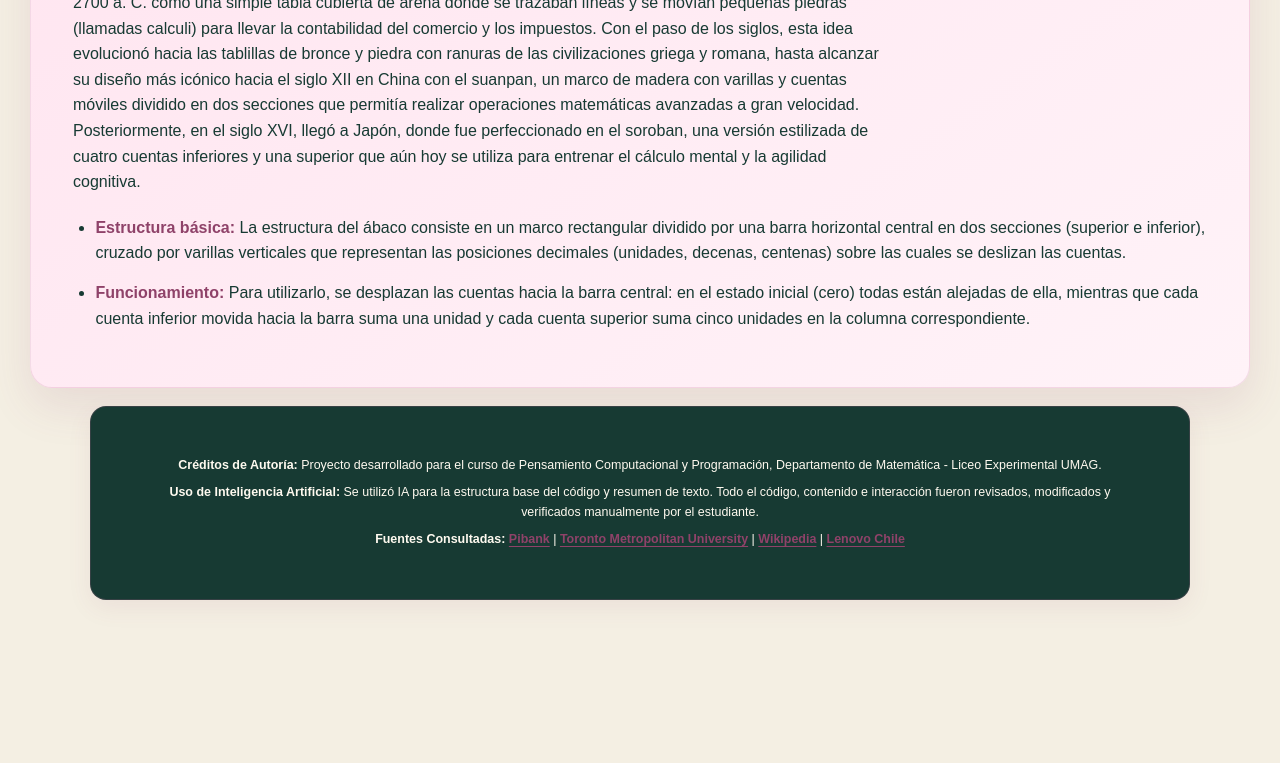
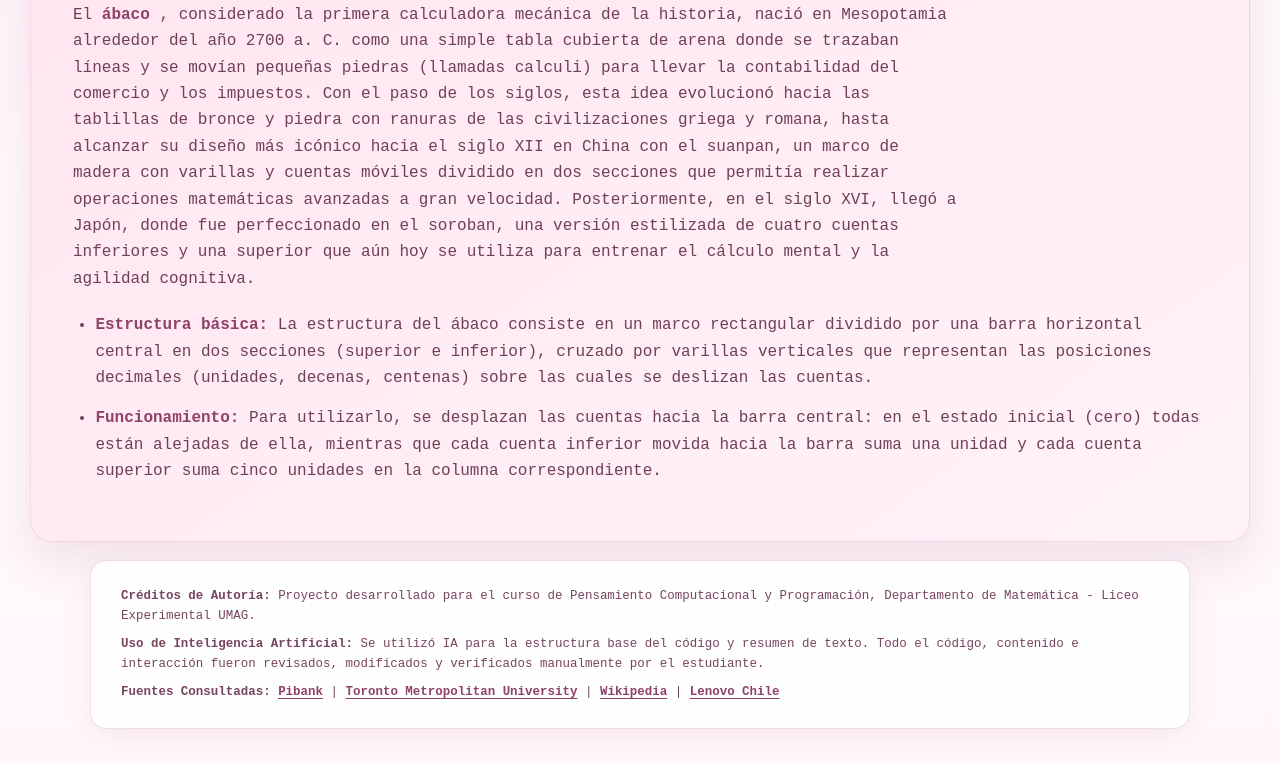
Before and after one commit to profeclau-leumag/museo-digital, a plain HTML site: page cuadros/01-abaco/index.html in a window 1280 px wide. Shown: the part 377-1140 px from the top of the page. Before the commit the page ends 1011 px from the top, so only its background shows below. Drawn offline with Linux system fonts and the light colour scheme.

Commit message:
Update index.html

```diff
--- a/cuadros/01-abaco/index.html
+++ b/cuadros/01-abaco/index.html
@@ -5,7 +5,6 @@
   <meta name="viewport" content="width=device-width, initial-scale=1.0">
   <title>El Ábaco: Historia y Cálculo Visual</title>
   <link rel="stylesheet" href="style.css">
-  <link rel="stylesheet" href="estilos.css">
 </head>
 <body>
   <header class="barra">
```
